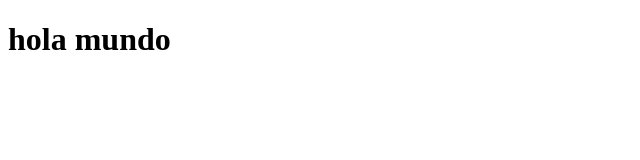
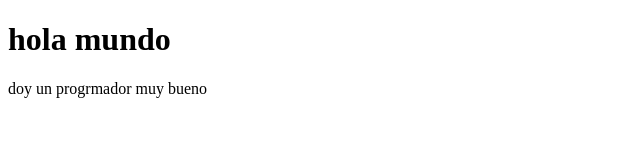
Before and after one commit to GeronimoGS/Clase-HTML-ITBA, a plain HTML site: page index.html in a window 1280 px wide. Shown: the whole page, without its empty margins (0-640 px from the left). Drawn offline with Linux system fonts and the light colour scheme.

Commit message:
oferta laboral

```diff
--- a/index.html
+++ b/index.html
@@ -8,6 +8,6 @@
 </head>
 <body>
     <h1>hola mundo</h1>
-
+    <p>doy un progrmador muy bueno</p>
 </body>
 </html>
```
